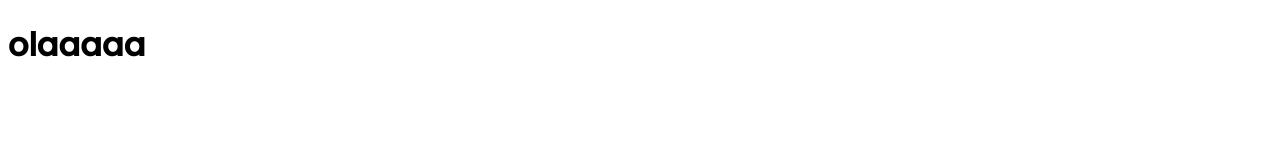
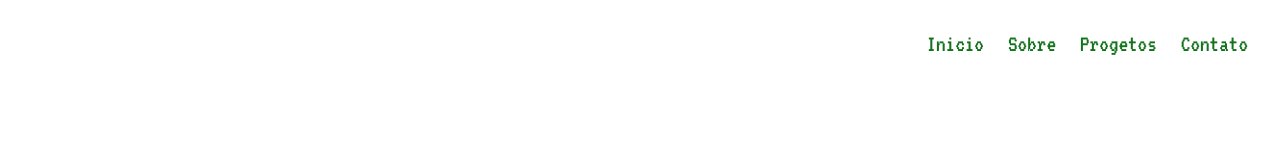
Before and after one commit to Guilherme-Gabriell/portfolio-do-dev, a plain HTML site: page index.html in a window 1280 px wide. Drawn offline with Linux system fonts and the light colour scheme.

Commit message:
Configurado os links do header da página

```diff
--- a/index.html
+++ b/index.html
@@ -9,6 +9,13 @@
     <link  rel="stylesheet" href="styles/style.css">
 </head>
 <body>
-    <h1>olaaaaa</h1>
+    <header>
+        <div class="header-links">
+            <a href="#">Inicio</a>
+            <a href="#">Sobre</a>
+            <a href="#">Progetos</a>
+            <a href="#">Contato</a>
+        </div>
+    </header>
 </body>
 </html>
--- a/styles/style.css
+++ b/styles/style.css
@@ -1,5 +1,22 @@
 /*font-family: "VT323", monospace;*/
-
+*{
+    margin: 0;
+    padding: 0;
+    border: 0;
+}
 body{
     font-family: "Poppins", sans-serif;
 }
+.header-links {
+    display: flex;
+    justify-content: flex-end;
+    gap: 24px;
+    padding: 32px;
+}
+
+.header-links a {
+    font-family: "VT323", monospace;
+    font-size: 24px;
+    text-decoration: none;
+    color: #13731d;
+}
```
